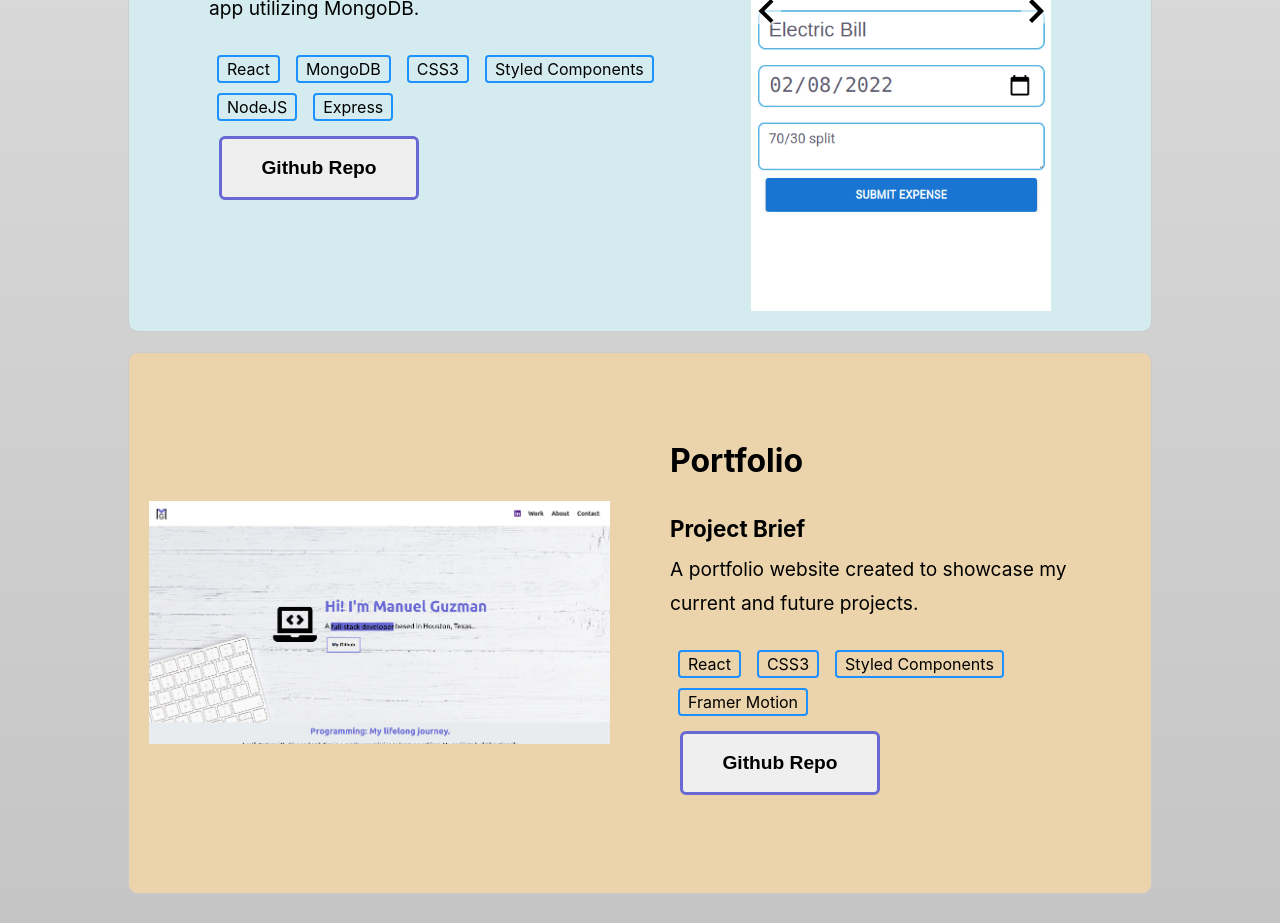
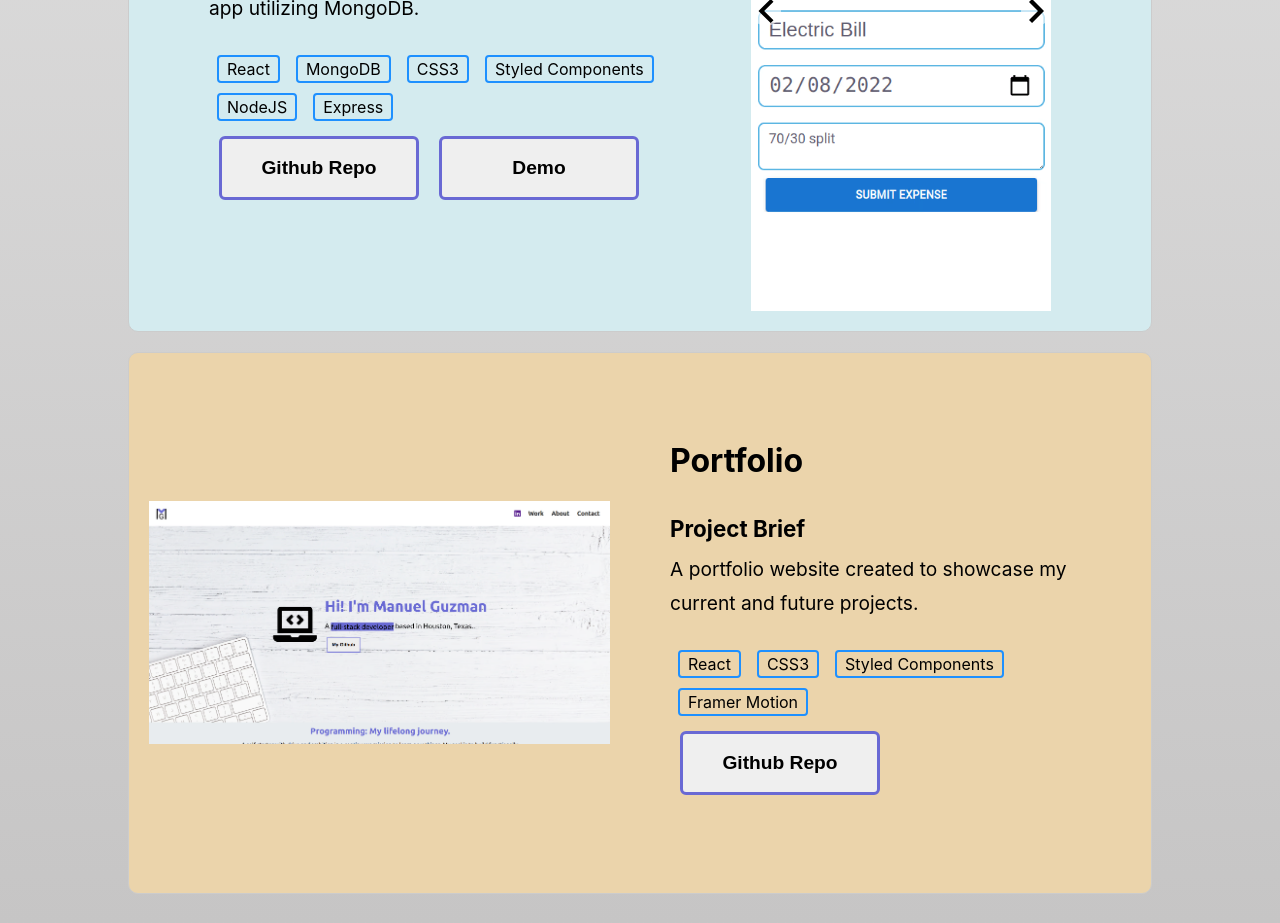
Before and after one commit to MGS1993/Portfolio, a React (Create React App) app: page / in a window 1280 px wide. Shown: the part 2000-2923 px from the top of the page. Built offline with nearby package versions, Linux system fonts and the light colour scheme.

Commit message:
impl demo button for tallyexpense

```diff
--- a/src/components/Projects.js
+++ b/src/components/Projects.js
@@ -15,6 +15,7 @@ import {
   PortfolioImages,
 } from "../util/SliderImageSets";
 import TechText from "./TechText";
+import { FlexRow } from "./styles/Flex.styled";
 
 const Projects = () => {
   return (
@@ -65,11 +66,18 @@ const Projects = () => {
             <TechText text="NodeJS" />
             <TechText text="Express" />
           </StackContainer>
-          <ButtonLink
-            href="https://github.com/MGS1993/Tally"
-            width="200px"
-            title="Github Repo"
-          />
+          <FlexRow>
+            <ButtonLink
+              href="https://github.com/MGS1993/Tally"
+              width="200px"
+              title="Github Repo"
+            />
+            <ButtonLink
+              href="https://tallyexpense.herokuapp.com/"
+              width="200px"
+              title="Demo"
+            />
+          </FlexRow>
         </ProjectBriefing>
         <ProjectScreens>
           <Slider imageSet={TallyImages} />
--- a/src/components/styles/Flex.styled.js
+++ b/src/components/styles/Flex.styled.js
@@ -5,6 +5,7 @@ export const FlexRow = styled.div`
 
   @media (max-width: ${({ theme }) => theme.mobile}) {
     justify-content: space-evenly;
+    flex-wrap: wrap;
   }
 `;
 
```
